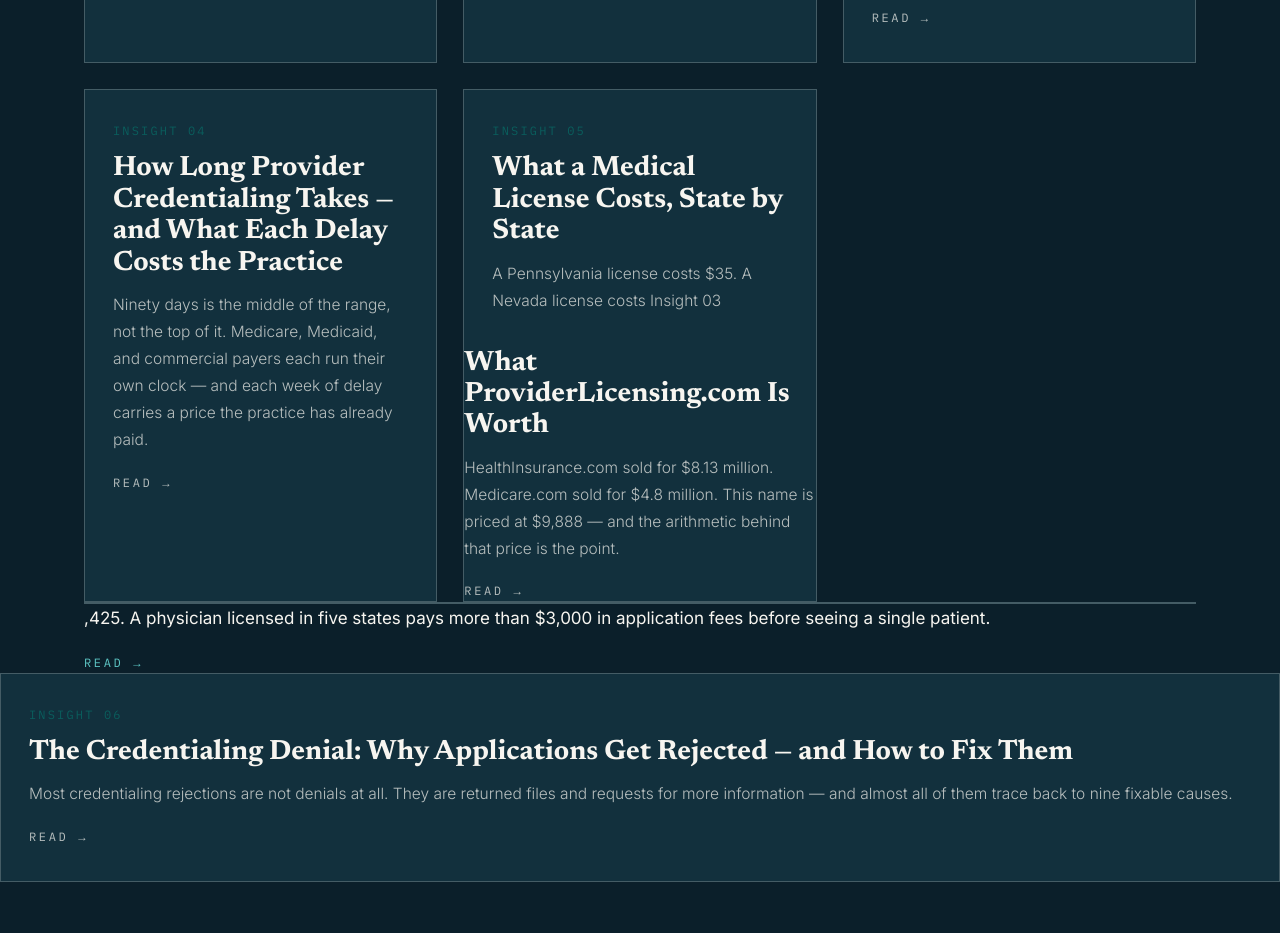
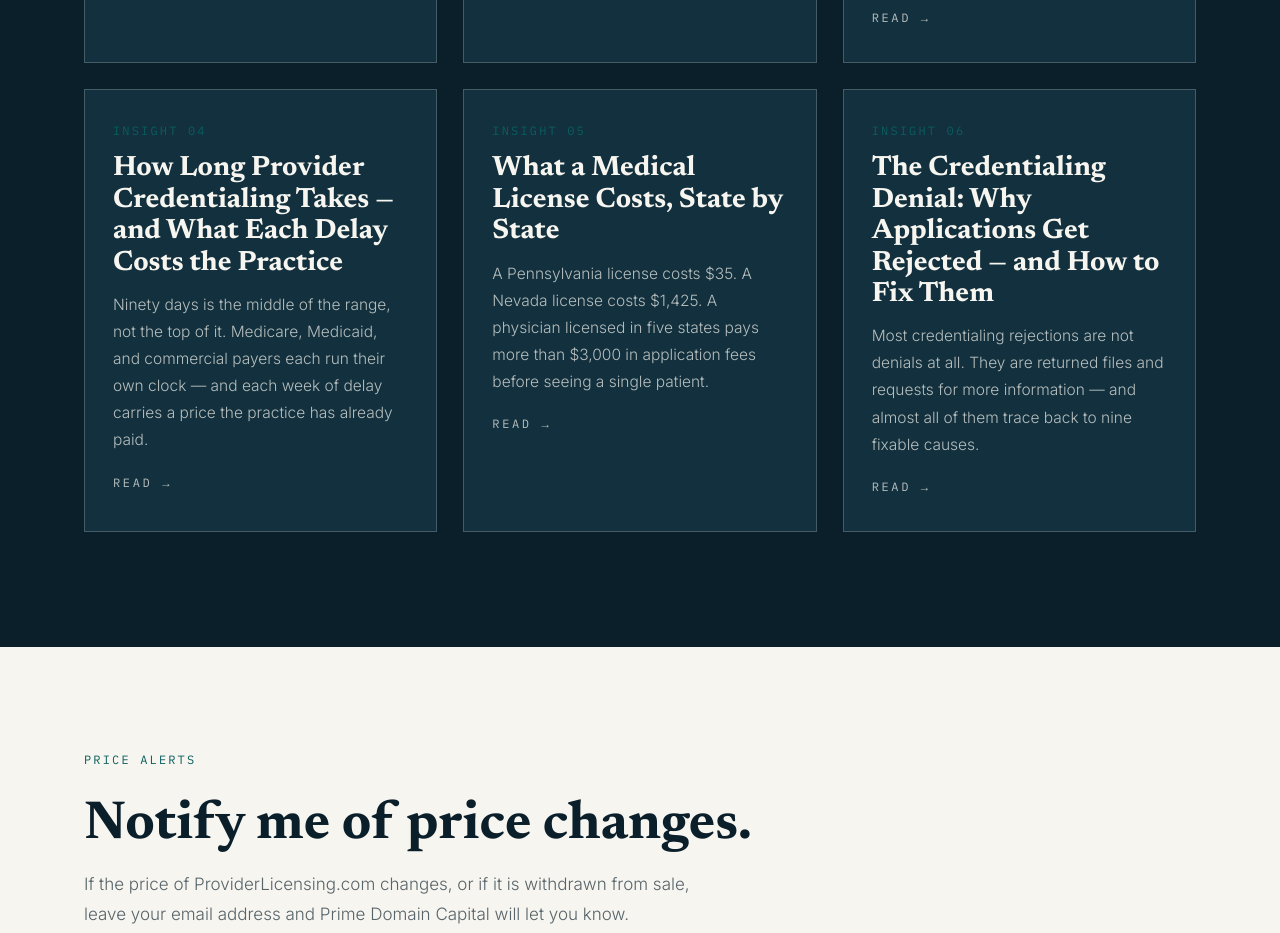
Before and after one commit to primedomaincapital/providerlicensing, a plain HTML site: page index.html in a window 1280 px wide. Shown: the part 5950-6883 px from the top of the page. Drawn offline with Linux system fonts and the light colour scheme.

Commit message:
Fix Insight 05 card text ($1,425)

```diff
--- a/index.html
+++ b/index.html
@@ -398,13 +398,7 @@
           <p class="read">Read &rarr;</p>
         </div>
 
-      </a><a class="card" href="insights/article4.html"><div class="tx"><div class="zone">Insight 04</div><h3>How Long Provider Credentialing Takes — and What Each Delay Costs the Practice</h3><p>Ninety days is the middle of the range, not the top of it. Medicare, Medicaid, and commercial payers each run their own clock — and each week of delay carries a price the practice has already paid.</p><p class="read">Read &rarr;</p></div></a><a class="card" href="insights/article5.html"><div class="tx"><div class="zone">Insight 05</div><h3>What a Medical License Costs, State by State</h3><p>A Pennsylvania license costs $35. A Nevada license costs Insight 03</div>
-          <h3>What ProviderLicensing.com Is Worth</h3>
-          <p>HealthInsurance.com sold for $8.13 million. Medicare.com sold for $4.8 million. This name is priced at $9,888 — and the arithmetic behind that price is the point.</p>
-          <p class="read">Read &rarr;</p>
-        </div>
-
-      </a>,425. A physician licensed in five states pays more than $3,000 in application fees before seeing a single patient.</p><p class="read">Read &rarr;</p></div></a><a class="card" href="insights/article6.html"><div class="tx"><div class="zone">Insight 06</div><h3>The Credentialing Denial: Why Applications Get Rejected — and How to Fix Them</h3><p>Most credentialing rejections are not denials at all. They are returned files and requests for more information — and almost all of them trace back to nine fixable causes.</p><p class="read">Read &rarr;</p></div></a>
+      </a><a class="card" href="insights/article4.html"><div class="tx"><div class="zone">Insight 04</div><h3>How Long Provider Credentialing Takes — and What Each Delay Costs the Practice</h3><p>Ninety days is the middle of the range, not the top of it. Medicare, Medicaid, and commercial payers each run their own clock — and each week of delay carries a price the practice has already paid.</p><p class="read">Read &rarr;</p></div></a><a class="card" href="insights/article5.html"><div class="tx"><div class="zone">Insight 05</div><h3>What a Medical License Costs, State by State</h3><p>A Pennsylvania license costs $35. A Nevada license costs $1,425. A physician licensed in five states pays more than $3,000 in application fees before seeing a single patient.</p><p class="read">Read &rarr;</p></div></a><a class="card" href="insights/article6.html"><div class="tx"><div class="zone">Insight 06</div><h3>The Credentialing Denial: Why Applications Get Rejected — and How to Fix Them</h3><p>Most credentialing rejections are not denials at all. They are returned files and requests for more information — and almost all of them trace back to nine fixable causes.</p><p class="read">Read &rarr;</p></div></a>
     </div>
   </div>
 </section>
```
